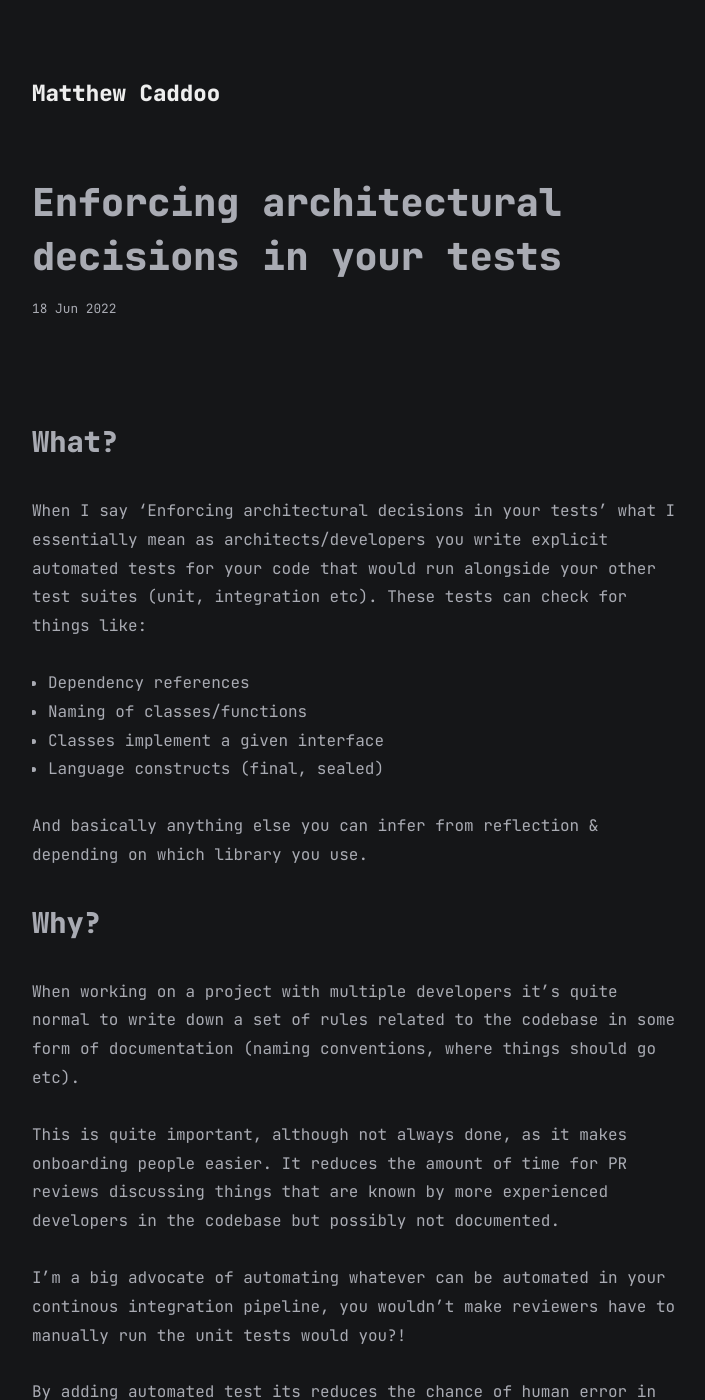
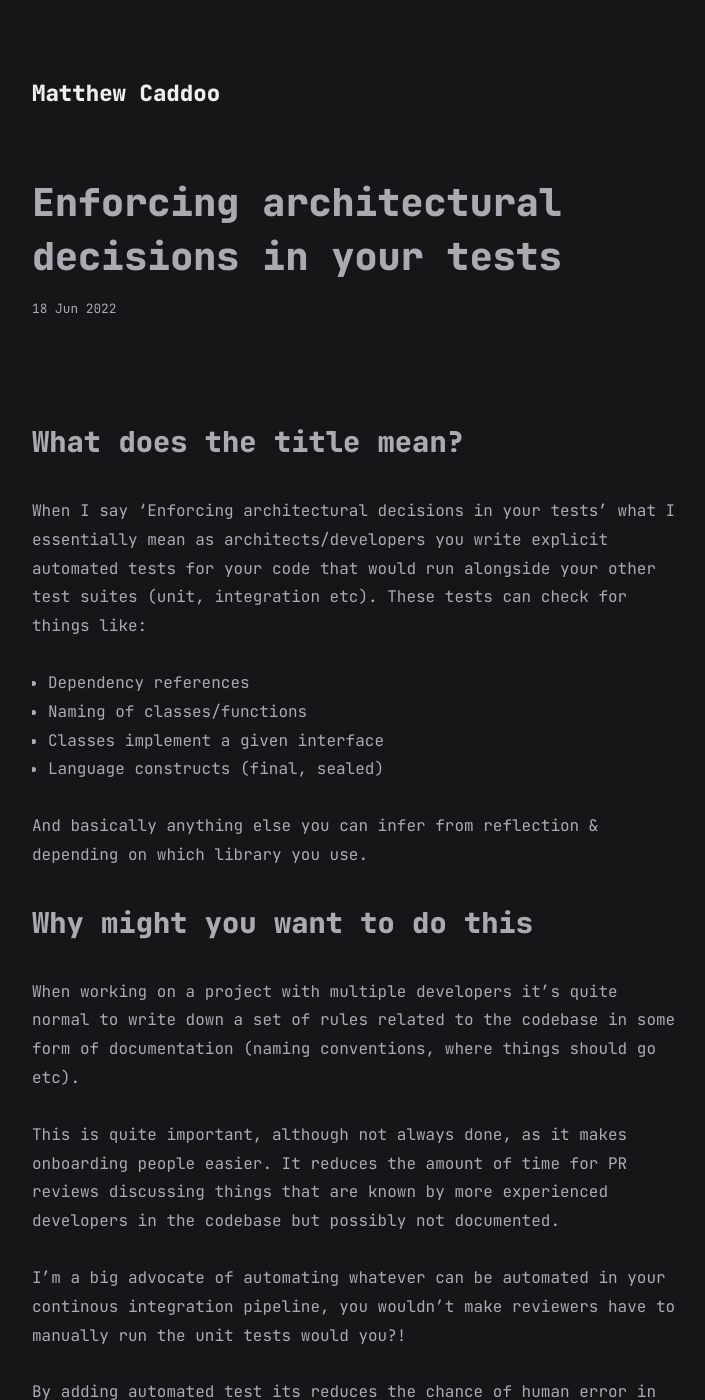
Before and after one commit to caddoo/caddoo.github.io, a Jekyll site: the page built from all_collections/_posts/2022-06-18-enforcing-architectural-decisions-in-your-tests.md, in a window 1280 px wide and 1400 px high. Shown: the whole window, without its empty margins (283-988 px from the left). Built offline with Jekyll 4.4.1, drawn with Linux system fonts in a browser that asks for light colours; some of the changed text lies outside the part shown.

Commit message:
Update titles and language slightly

```diff
--- a/all_collections/_posts/2022-06-18-enforcing-architectural-decisions-in-your-tests.md
+++ b/all_collections/_posts/2022-06-18-enforcing-architectural-decisions-in-your-tests.md
@@ -4,7 +4,7 @@ title: Enforcing architectural decisions in your tests
 date: 2022-06-18
 ---
 
-## What?
+## What does the title mean?
 
 When I say 'Enforcing architectural decisions in your tests' what I essentially mean as architects/developers you write explicit automated tests for your code that would run alongside your other test suites (unit, integration etc). These tests can check for things like:
 
@@ -15,7 +15,7 @@ When I say 'Enforcing architectural decisions in your tests' what I essentially
 
 And basically anything else you can infer from reflection & depending on which library you use.
 
-## Why?
+## Why might you want to do this
 
 When working on a project with multiple developers it's quite normal to write down a set of rules related to the codebase in some form of documentation (naming conventions, where things should go etc).
 
@@ -27,7 +27,7 @@ By adding automated test its reduces the chance of human error in PR reviews, we
 
 As a bonus if you write descriptive tests there is no reason you can't use those test descriptions as automatically generated documentation for your rules.
 
-## How?
+## How can you do this
 
 It makes sense to define your rules before you start your project. So, lets rely on the TDD process. Write our rules/tests first then start building the project.
 
```
Also changed, not shown: other parts of all_collections/_posts/2022-06-18-enforcing-architectural-decisions-in-your-tests.md (+1 -1 lines).
